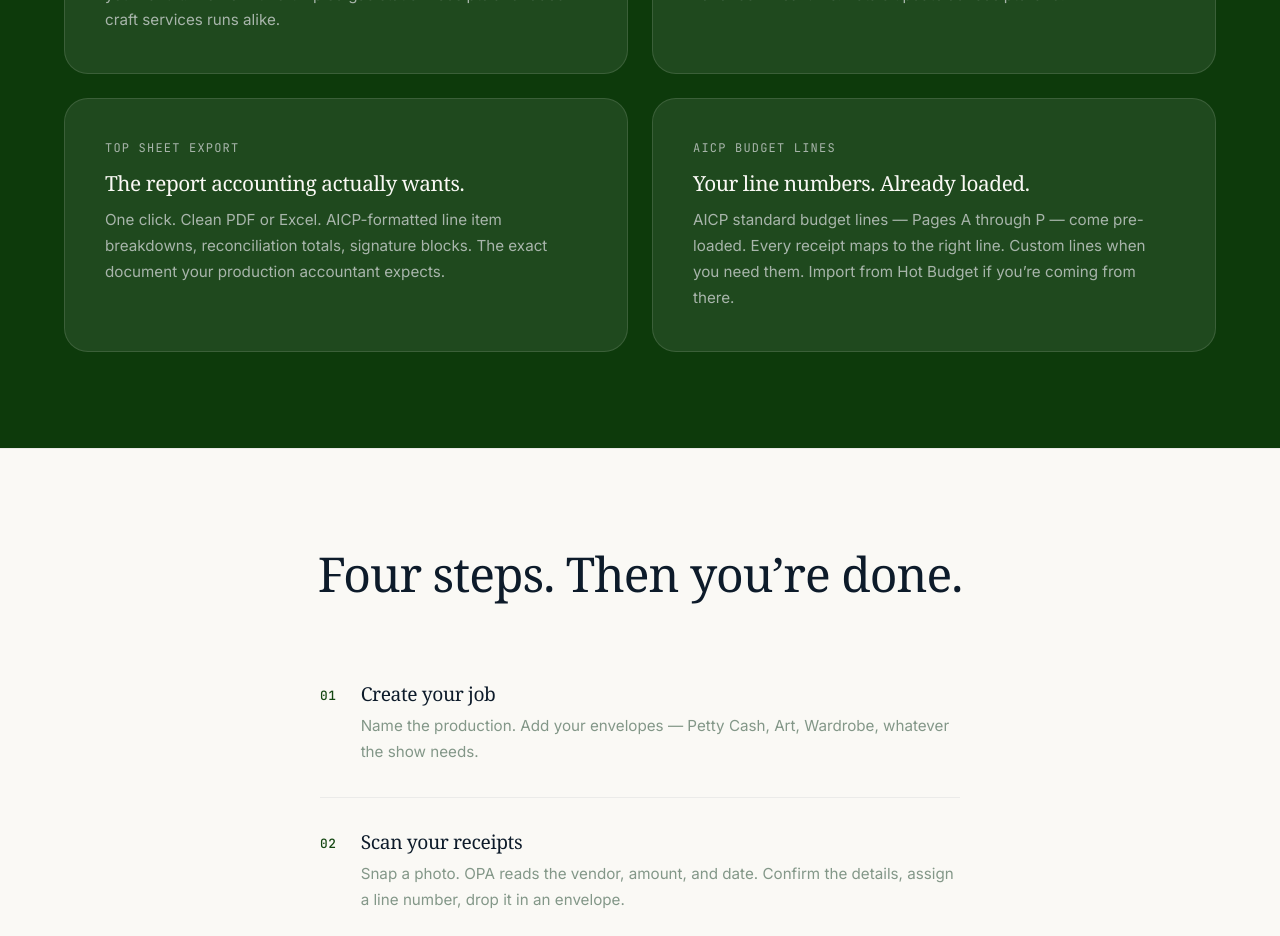
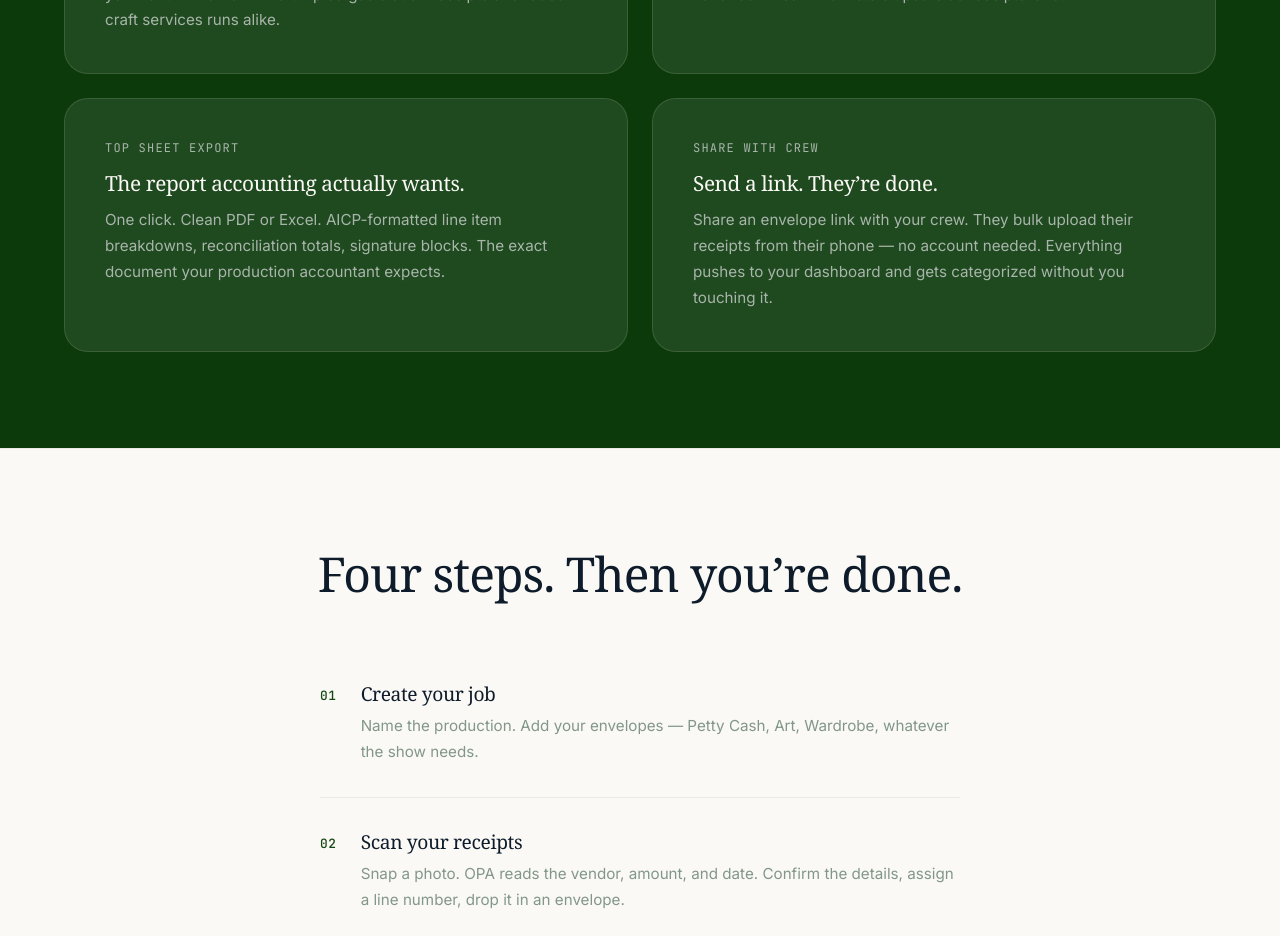
Before and after one commit to blynch33/opa-landing, a Next.js app: page / in a window 1280 px wide. Shown: the part 3420-4356 px from the top of the page. Built offline with nearby package versions, Linux system fonts and the light colour scheme; no server answers; a web font is replaced by a local one.

Commit message:
Swap AICP budget lines card for Share With Crew feature
The envelope share link is a killer feature — highlight it in the
features section instead of AICP budget lines.

Co-Authored-By: Claude Opus 4.6 <noreply@anthropic.com>

```diff
--- a/app/page.tsx
+++ b/app/page.tsx
@@ -901,9 +901,9 @@ export default function Home() {
                 desc: 'One click. Clean PDF or Excel. AICP-formatted line item breakdowns, reconciliation totals, signature blocks. The exact document your production accountant expects.',
               },
               {
-                label: 'AICP Budget Lines',
-                title: 'Your line numbers. Already loaded.',
-                desc: 'AICP standard budget lines \u2014 Pages A through P \u2014 come pre-loaded. Every receipt maps to the right line. Custom lines when you need them. Import from Hot Budget if you\u2019re coming from there.',
+                label: 'Share With Crew',
+                title: 'Send a link. They\u2019re done.',
+                desc: 'Share an envelope link with your crew. They bulk upload their receipts from their phone \u2014 no account needed. Everything pushes to your dashboard and gets categorized without you touching it.',
               },
             ].map((feature, i) => (
               <RevealOnScroll key={feature.label} delay={i * 100}>
```
